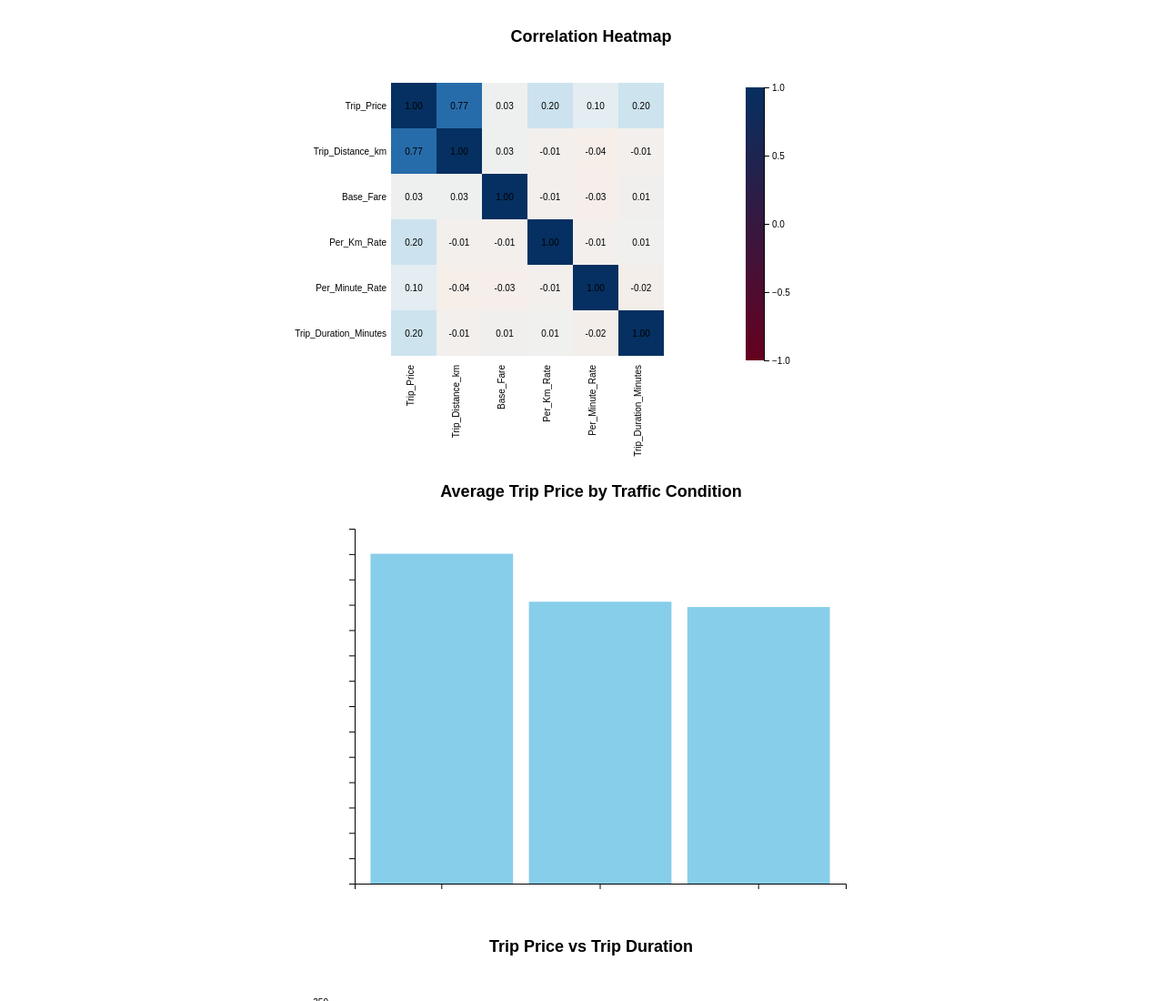
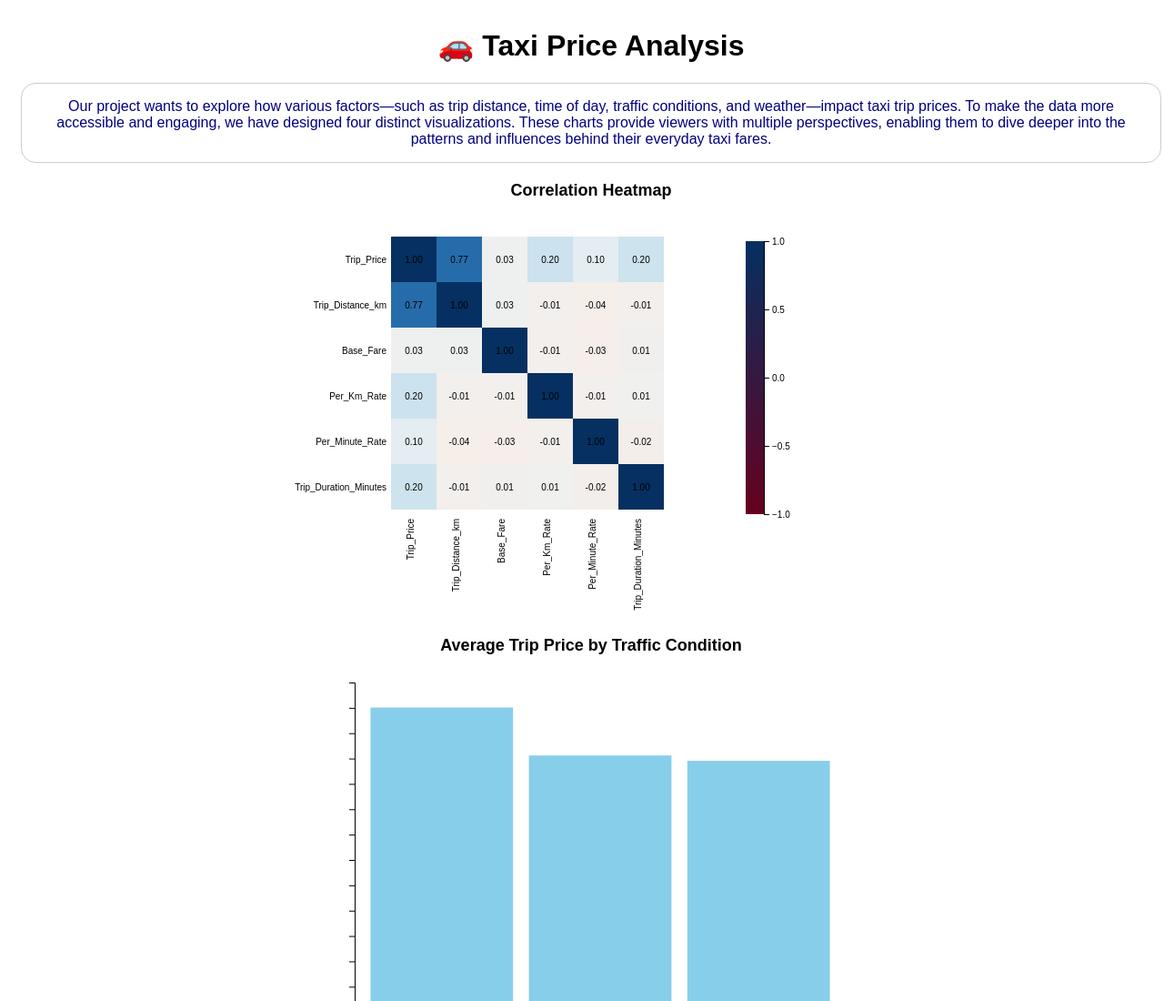
Before and after one commit to sl3544/INFO5100Project1, a plain HTML site: page project3/index.html in a window 1280 px wide. Shown: the top 1100 px of the page at 91% size. Drawn offline with nearby package versions, Linux system fonts and the light colour scheme.

Commit message:
index.html
add title and description

```diff
--- a/project3/index.html
+++ b/project3/index.html
@@ -83,6 +83,15 @@
     </style>
 </head>
 <body>
+    <h1 style="text-align: center;">🚗 Taxi Price Analysis</h1>
+    <p style="text-align: center;
+            color: navy;
+            border:1px solid #ccc;
+            border-radius: 16px;
+            padding: 16px; margin:0 1%;">
+        Our project wants to explore how various factors—such as trip distance, time of day, traffic conditions, and weather—impact taxi trip prices.
+        To make the data more accessible and engaging, we have designed four distinct visualizations. These charts provide viewers with multiple perspectives, enabling them to dive deeper into the patterns and influences behind their everyday taxi fares.
+    </p>
 
     <div class="chart-container">
         <h2 class="chart-title">Correlation Heatmap</h2>
```
